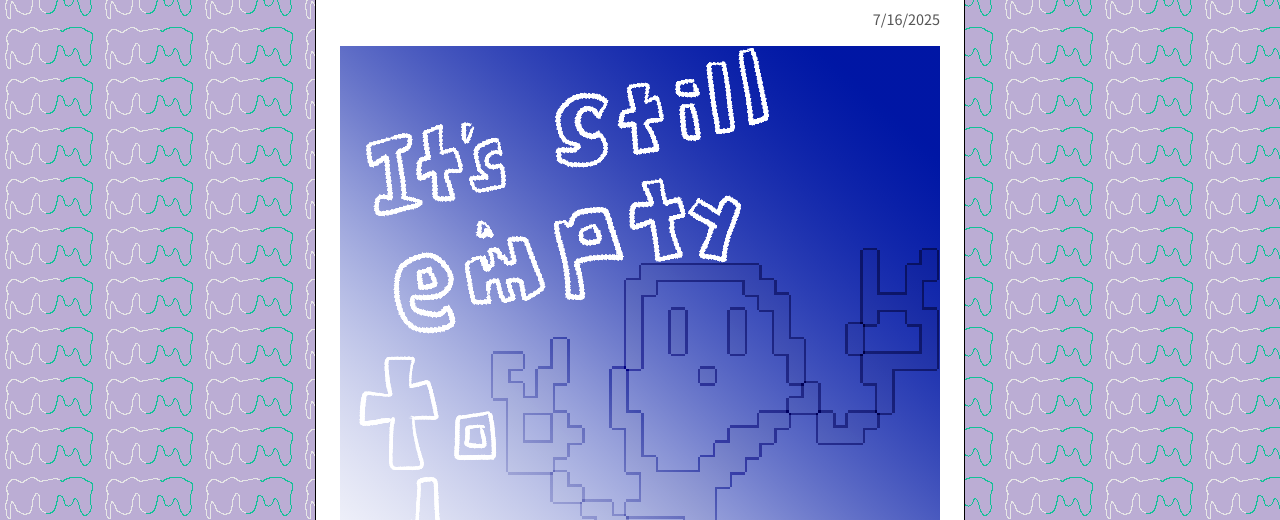
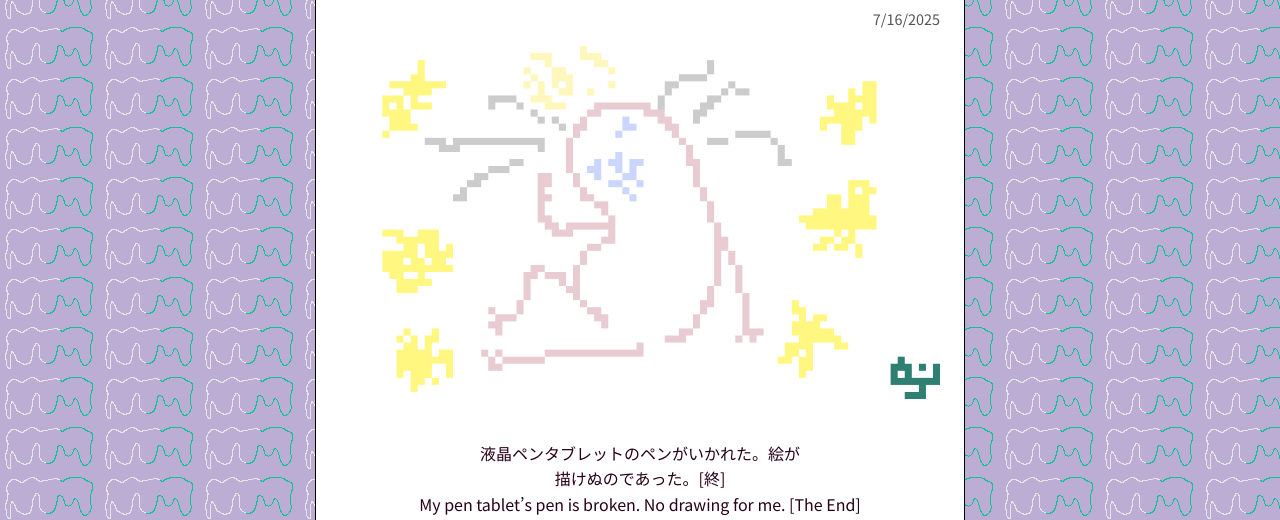
Before and after one commit to DoppeCoppe/Kawaii-sketchbook, an Eleventy site: page src/sketch/2025-07-16.md in a window 1280 px wide. Shown: the part 280-800 px from the top of the page. Built offline with nearby package versions, Linux system fonts and the light colour scheme; Eleventy itself is replaced by a stand-in of ours; files that its build step writes are made by us from their sources.

Commit message:
Add files via upload

```diff
--- a/src/sketch/2025-07-16.md
+++ b/src/sketch/2025-07-16.md
@@ -6,7 +6,7 @@ description: "液タブのペンが壊れたって話"
 tags: [doodle]
 ---
 
-![まだ今日はないですよ。っていう絵です](/images/post-still.png)
+![まだ今日はないですよ。っていう絵です](/images/20250716.png)
 液晶ペンタブレットのペンがいかれた。絵が
 描けぬのであった。[終]
 My pen tablet’s pen is broken. No drawing for me. [The End]
```
